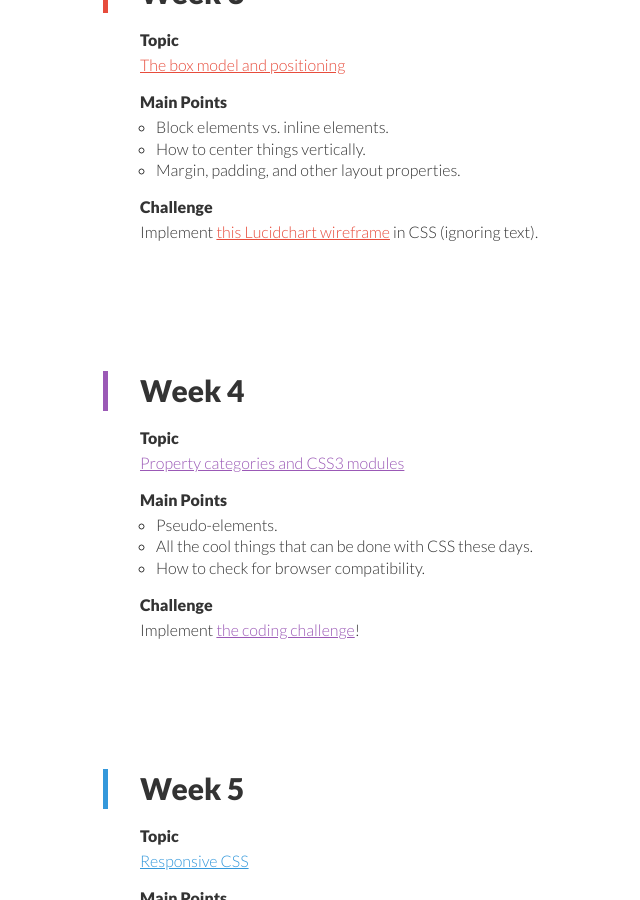
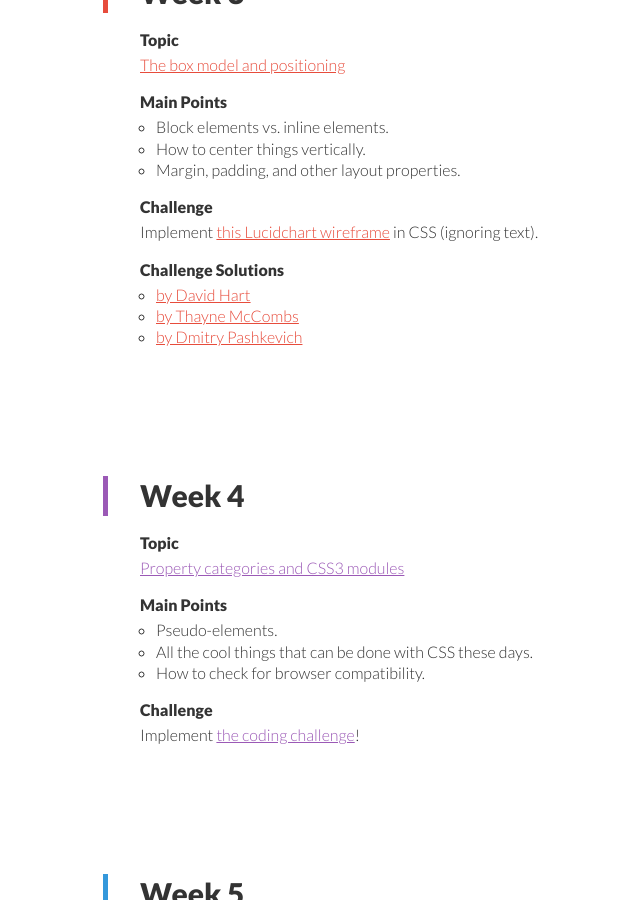
Before and after one commit to mjswensen/css-course, a Jekyll site: the page built from index.html, in a window 1280 px wide and 900 px high, scrolled down 1055 px. Shown: the whole window, without its empty margins (237-877 px from the left). Built offline with Jekyll 4.4.1, drawn with Linux system fonts in a browser that asks for light colours.

Commit message:
Links to layout solutions.

```diff
--- a/index.html
+++ b/index.html
@@ -76,6 +76,16 @@
       <div class="session-datum">
         <h3 class="key">Challenge</h3>
         <div class="value">Implement <a href="https://www.lucidchart.com/publicSegments/view/54e3edbb-5c44-4adc-8d22-7e240a009222/image.png">this Lucidchart wireframe</a> in CSS (ignoring text).</div>
+      </div>
+      <div class="session-datum">
+        <div class="key">Challenge Solutions</div>
+        <div class="value">
+          <ul>
+            <li><a href="http://codepen.io/dhart/pen/XJEgRd">by David Hart</a></li>
+            <li><a href="http://codepen.io/tmccombs/pen/EaEwYG">by Thayne McCombs</a></li>
+            <li><a href="http://codepen.io/dpashkevich/pen/PwRjpB">by Dmitry Pashkevich</a></li>
+          </ul>
+        </div>
       </div>
     </article>
     <article id="week-4">
```
